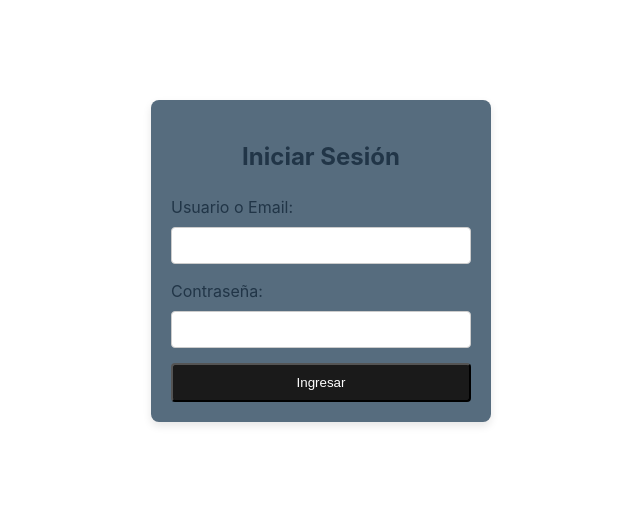
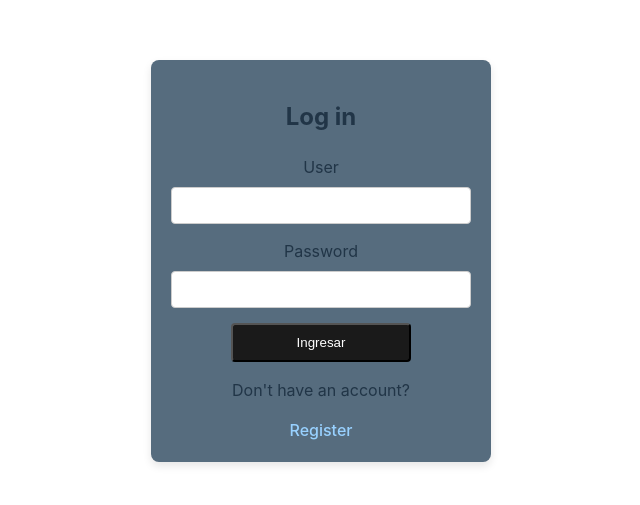
Before and after one commit to Maluco130/frontendTIC, a React (Vite) app in the folder FrontEndTic/: page /login in a window 1280 px wide. Shown: the part 139-644 px from the top of the page, without its empty margins (319-959 px from the left). Built offline with nearby package versions, Linux system fonts and the light colour scheme.

Commit message:
login register

```diff
--- a/FrontEndTic/src/App.jsx
+++ b/FrontEndTic/src/App.jsx
@@ -5,6 +5,7 @@ import "./App.css";
 import Home from "./pages/Home.jsx";
 import Billboard from "./pages/Billboard.jsx";
 import Login from "./pages/login.jsx";
+import Register from "./pages/Register.jsx"; // Asegúrate de que la ruta sea correcta
 import "./index.css";
 
 function App() {
@@ -13,6 +14,7 @@ function App() {
       <Routes>
         <Route path="/" element={<Billboard />} />
         <Route path="/login" element={<Login />} />
+        <Route path="/register" element={<Register />} />
       </Routes>
     </Router>
   );
--- a/FrontEndTic/src/pages/login.jsx
+++ b/FrontEndTic/src/pages/login.jsx
@@ -4,16 +4,21 @@ function Login() {
   return (
     <div className="login-page">
       <div className="login-container">
-        <h2>Iniciar Sesión</h2>
+        <h2>Log in</h2>
+
         <form action="/login" method="POST">
-          <label htmlFor="username">Usuario o Email:</label>
+          <label htmlFor="username">User</label>
           <input type="text" id="username" name="username" required />
 
-          <label htmlFor="password">Contraseña:</label>
+          <label htmlFor="password">Password</label>
           <input type="password" id="password" name="password" required />
 
           <input type="submit" value="Ingresar" />
         </form>
+        <div className="change-options">
+          <p>Don't have an account?</p>
+          <a href="/register">Register</a>
+        </div>
       </div>
     </div>
   );
--- a/FrontEndTic/src/pages/register.jsx
+++ b/FrontEndTic/src/pages/register.jsx
@@ -0,0 +1,27 @@
+import "../styles/login_register.css";
+
+function Register() {
+  return (
+    <div className="login-page">
+      <div className="login-container">
+        <h2>Register</h2>
+
+        <form action="/login" method="POST">
+          <label htmlFor="username">User</label>
+          <input type="text" id="username" name="username" required />
+
+          <label htmlFor="password">Password</label>
+          <input type="password" id="password" name="password" required />
+
+          <input type="submit" value="Ingresar" />
+        </form>
+        <div className="change-options">
+          <p>Don't have an account?</p>
+          <a href="/login">Login</a>
+        </div>
+      </div>
+    </div>
+  );
+}
+
+export default Register;
--- a/FrontEndTic/src/styles/login_register.css
+++ b/FrontEndTic/src/styles/login_register.css
@@ -13,6 +13,13 @@
   border-radius: 8px;
   box-shadow: 0 4px 8px rgba(0, 0, 0, 0.1);
   width: 300px;
+}
+
+.login-container form {
+  align-items: center;
+  justify-content: center;
+  display: flex;
+  flex-direction: column;
 }
 
 /* Estilo del título */
@@ -40,7 +47,7 @@
 
 /* Botón de envío */
 .login-container input[type="submit"] {
-  width: 100%;
+  width: 60%;
   padding: 10px;
   background-color: #1a1a1a;
   color: white;
@@ -52,3 +59,16 @@
 .login-container input[type="submit"]:hover {
   border-color: #57f7ff;
 }
+
+.login-container a {
+  color: #98d1ff;
+  text-decoration: none;
+}
+
+.change-options {
+  /* Tus estilos aquí */
+  align-items: center;
+  justify-content: center;
+  display: flex;
+  flex-direction: column;
+}
```
